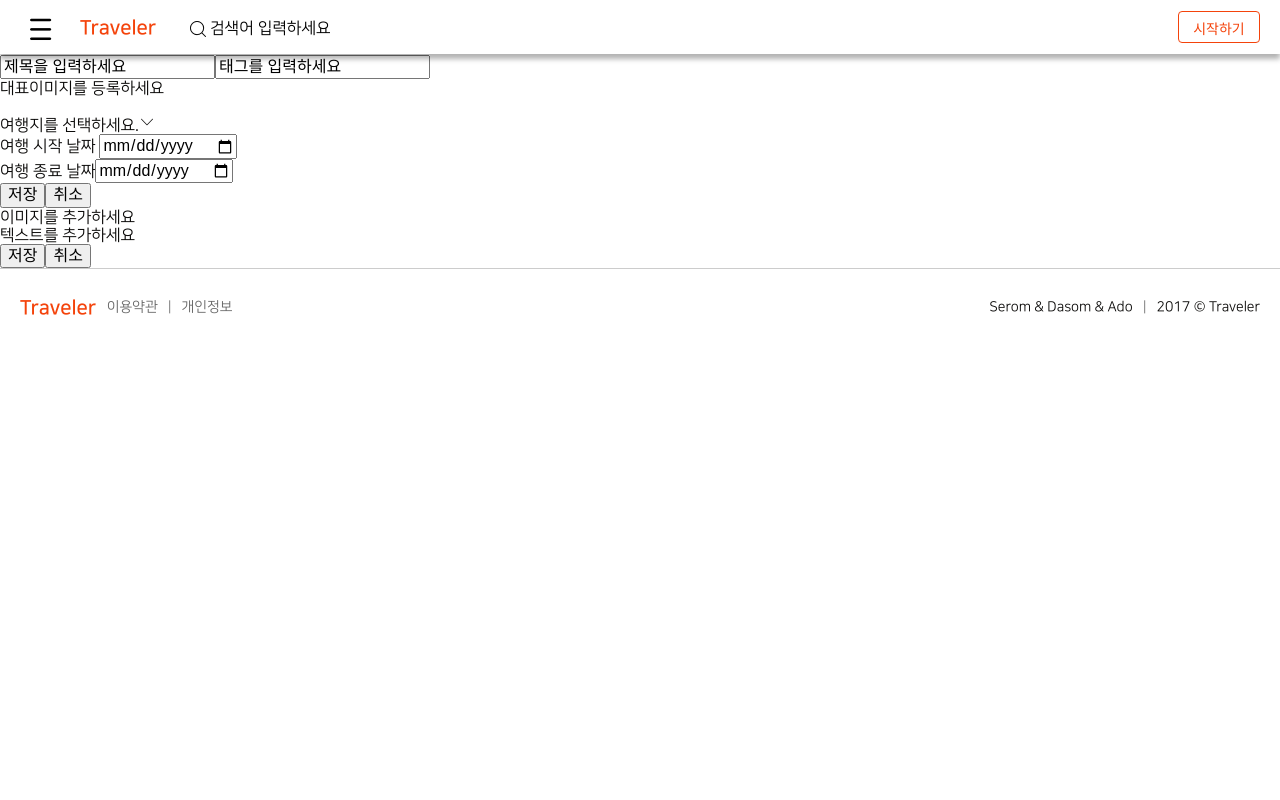
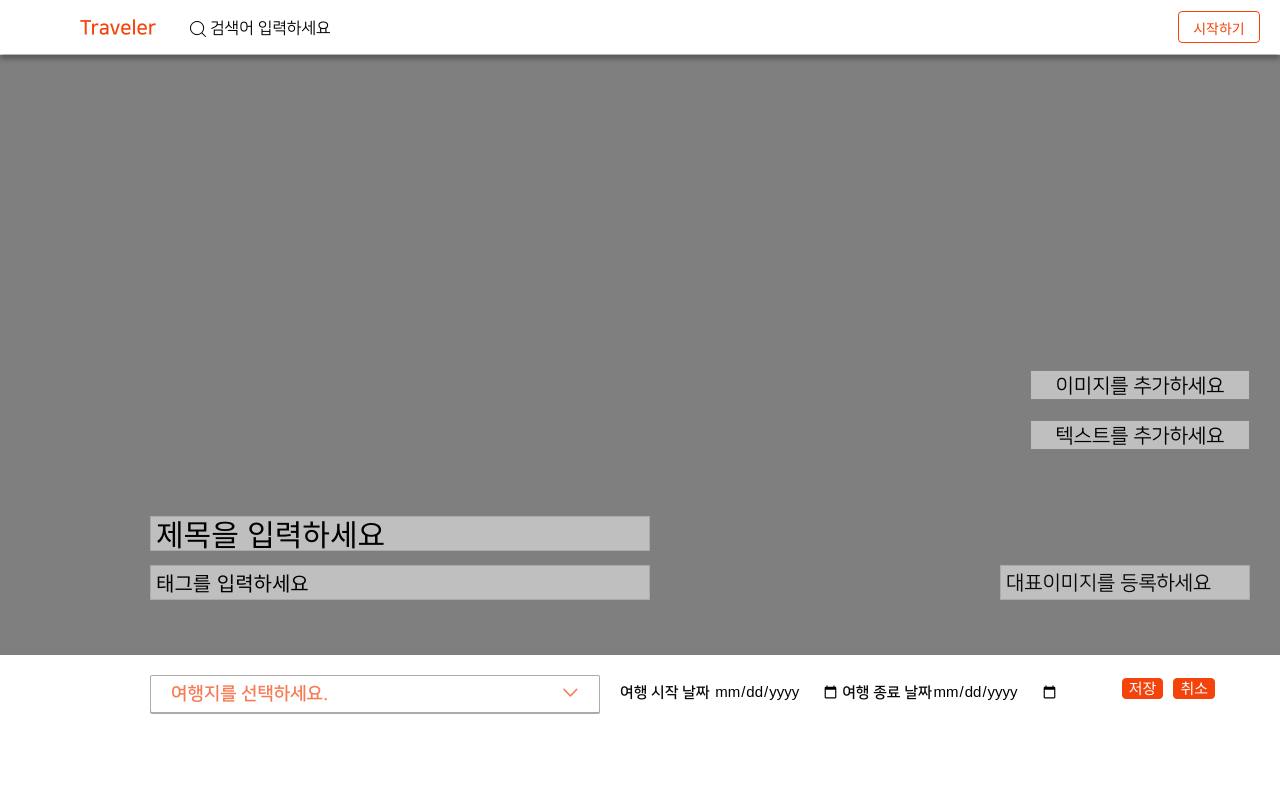
Before and after one commit to travellerinblog/traveller, a Vue app: page /write/wirte in a window 1280 px wide. Shown: the top 800 px of the page. Built offline with nearby package versions, Linux system fonts and the light colour scheme; no server answers; what vue-touch would draw is missing.

Commit message:
write 스타일

```diff
--- a/src/components/List/List.vue
+++ b/src/components/List/List.vue
@@ -46,6 +46,7 @@ export default {
       let payload = { 'data': response.data, 'id': this.$route.params.id }
       this.$store.dispatch('setListsData', payload).then(response => {
         this.$store.commit('makePageNumber', this.getFilteredList.length)
+        this.$store.commit('newListFilter')
       })
     }).catch(error => console.log(error.message))
     axios.get(locationApi).then(response => {
--- a/src/components/List/Post/Write.vue
+++ b/src/components/List/Post/Write.vue
@@ -1,33 +1,35 @@
 <template lang="pug">
   .write
     .write-title-container
+      .title-text-container
+        .title
           label.a11y-hidden(for="write-title") 제목을 입력하세요.
           input#write-title(:value="writeTitleValue" @click="clearInput('title')" @input="setTitleValue" @blur="inputValueCheck('title')")
-      span(v-show="showTitleErrorMessage") {{ titleErrorMessage }}
+          span.title-error(v-show="showTitleErrorMessage") {{ titleErrorMessage }}
+        .tag
           label.a11y-hidden(for="write-tag") 태그를 입력하세요.
           input#write-tag(:value="writeTagValue" @click="clearInput('tag')" @input="setTagValue" @blur="inputValueCheck('tag')")
-      span(v-show="showTagErrorMessage") {{ tagErrorMessage }}
-      form.title-image
+          span.tag-error(v-show="showTagErrorMessage") {{ tagErrorMessage }}
+        form.title-image-form
           label(for="title-image-input") 대표이미지를 등록하세요
           input#title-image-input.a11y-hidden(type="file" name="title-image" @change="imageUpload('title')")
-      span(v-show="showTitleImageProgress") {{imageProgressMessage}}
-      img.title-image-view(:src="wirteTitleImgUrl")
+        span.title-image-error(v-show="showTitleImageProgress") {{imageProgressMessage}}
+      .title-image-container
+        img(:src="wirteTitleImgUrl")
     .write-contents-container
       .country-and-city
-        .selected-country(tabindex="0" @click.prevent="toggleWriteCountryCity('country')" :class="{'default-filter-msg': selectedWriteCity === '여행지를 선택하세요.'}") {{ selectedWriteCity }}
+        p.selected-country(tabindex="0" @click.prevent="toggleWriteCountryCity('country')" :class="{'default-filter-msg': selectedWriteCity === '여행지를 선택하세요.'}") {{ selectedWriteCity }}
           i.icon-down
         .select-container(v-show="showWriteCountry")
           ul.country-and-city-select
-            li(v-for="(country, index) in getCountryAndCityName" :key="'country' + index")
+            li.country(v-for="(country, index) in getCountryAndCityName" :key="'country' + index")
               a(href @click.prevent="toggleWriteCountryCity(country.countryKey)") {{country.country}}
               ul.city-filter(v-if="selectedWriteCountryKey===country.countryKey" v-show="showWriteCity")
-                li(v-for="(citygroup, index) in country.citygroup" :key="'city' + index")
-                  input(type="checkbox" :id="citygroup.city" @change="setSelectedItem")
-                  label(for="citygroup.city") {{ citygroup.city }}
-                li
-                  form
+                li.city(v-for="(citygroup, index) in country.citygroup" :key="'city' + index")
+                  input.a11y-hidden(type="checkbox" :id="citygroup.city" @change.prevent="setSelectedItem")
+                  label(:for="citygroup.city") {{ citygroup.city }}
+                li.city-btn
                   button.city-save-btn(type="submit" @click.prevent="selectComplete(getCountryAndCityName)") 저장
-                    button.city-cancel-btn(type="submit" @click.prevent="toggleWriteCountryCity('cancel')") 취소
       form.date-setting
         .start-date(role="group")
           label(for="start-date") 여행 시작 날짜
@@ -47,11 +49,12 @@
           label(for="contents-text") 텍스트를 추가하세요
           button#contents-text.a11y-hidden(type="button" name="contents-text" @click="setContentsText")
       span.image-progress(v-show="showContentImageProgress") {{imageProgressMessage}}
-        .write-contents-view(v-for="(content, index) in writeContentsData")
+      ul.write-contents-view
+        li.contents-view-item(v-for="(content, index) in writeContentsData")
           textarea(v-if="content.key === 'text'" @input="addContentsText(index)" @blur="inputValueCheck(index)")
-          span(v-show="showContentErrorMessage") {{ contentErrorMessage }}
+          span.text-error-message(v-if="content.key === 'text' && content.value.length === 0" v-show="showContentErrorMessage") {{ contentErrorMessage }}
           img(v-if="content.key === 'img'" :src="content.value")
-          button(type="button" @click="deleteContent(index)") 삭제
+          button.delete(type="button" @click="deleteContent(index)" aria-label="삭제") X
       form.write-button
         button(type="submit" @click.prevent="saveWriteData") 저장
         router-link.save-btn(to="/list/default" tag="button" @click="setListsData('default')") 취소
@@ -114,16 +117,441 @@ export default {
   }
 </script>
 
-<style lang="scss">
+<style lang="scss" sconped>
+@import '../../../sass/App';
+* {
+  box-sizing: border-box;
+}
+a {
+  text-decoration: none;
+  color: inherit;
+}
+label, button {
+  cursor: pointer;
+}
+button {
+  margin: 3px;
+  font-size: 15px;
+  background-color: #f4430b;
+  border: 1px solid #f4430b;
+  border-radius: 4px;
+  color: #fff;
+  font-weight: normal;
+}
 .write-title-container{
-    margin-top: 55px;
+  height: 600px;
+  position: relative;
+  background: rgba(0, 0, 0, 0.5);
+  .title-text-container {
+    margin: 55px 0 0 0;
+    input, label {
+      width: 500px;
+      height: 35px;
+      padding: 5px;
+      border: 1px solid #aaa;
+      background: rgba(256, 256, 256, 0.5);
     }
-  .title-image{
     label {
-      cursor: pointer;
+      padding: 0;
+    }
+    [class $= "error"] {
+      padding: 0 10px;
+      color: #fff;
+      font-size: 15px;
+    }
+    .title{
+      position: absolute;
+      bottom: 100px;
+      font-size: 30px;
+    }
+    .tag{
+      position: absolute;
+      bottom: 55px;
+      input {
+        font-size: 20px;
+      }
+    }
+    .title-image-form{
+      position: absolute;
+      font-size: 20px;
+      label{
+        padding: 0 5px;
+        display: inline-block;
+        width: 250px;
+        height: 35px;
+        line-height: 35px;
+      }
+    }
+    .title-image-error{
+      position: absolute;
+      top: 50%;
+      left: 50%;
+      transform: translateY(-50%);
+      transform: translateX(-50%);
+      font-size: 25px;
+    }
+  }
+}
+.title-image-container{
+  z-index: -1;
+  position: fixed;
+  width: 100vw;
+  height: 600px;
+  overflow: hidden;
+  img{
+    width: 100%;
+    height: auto;
+    padding: 0 0 5px 0;
+  }
+}
+.write-contents-container{
+  position: relative;
+  z-index: 1;
+  min-height: 450px;
+  height: auto;
+  width: 100%;
+  background-color: #fff;
+  overflow: hidden;
+  .country-and-city {
+    position: absolute;
+    z-index: 50;
+    width: 450px;
+    overflow: hidden;
+    background-color: #fff;
+    border: 1px solid rgba(10, 9, 8, 0.34);
+    border-radius: 2px;
+    box-shadow: 0 1px 0px 0 rgba(10, 9, 8, 0.34);
+    font-size: 18px;
+  }
+  .select-container{
+    margin: 0 0 0 20px;
+    width: 500px;
+    overflow: hidden;
+  }
+  .selected-country{
+    margin: 3px 20px;
+    height: 30px;
+    line-height: 30px;
+    font-weight: bold;
+    color: rgba(244, 67, 11,0.7);
+    white-space : nowrap;
+    overflow : hidden;
+    text-overflow : ellipsis;
+  }
+  .country-and-city-select{
+    width: 470px;
+    height: 200px;
+    overflow-Y: scroll;
+    .country {
+      margin-top: 20px;
+      width: 450px;
+    }
+    .city-filter {
+      @include clearfix;
+      font-size: 15px;
+      li {
+        margin: 5px;
+      }
+      .city {
+        float: left;
+        input:checked:checked + label::before{
+          content: '✔';
+          margin: 2px;
+          font-size: 12px;
+        }
+      }
+      .city-btn {
+        float: right;
+        margin-right: 25px;
+      }
+      button{
+        margin-right: 2px;
+        font-size: 15px;
+        background-color: #f4430b;
+        border: 1px solid #f4430b;
+        border-radius: 4px;
+        color: #fff;
+        font-weight: normal;
+      }
+    }
+  }
+  .icon-down{
+    position: relative;
+    top: 3px;
+    float: right;
+    font-size: 18px;
+  }
+  .date-setting {
+    @include clearfix;
+    margin: 20px 0 0 620px;
+    width: 600px;
+    // height: 36px;
+    font-size: 15px;
+    // border: 1px solid rgba(10, 9, 8, 0.34);
+    // border-radius: 2px;
+    // box-shadow: 0 1px 0px 0 rgba(10, 9, 8, 0.34);
+    input {
+      margin: 2px 2px 0 0;
+      height: 30px;
+      font-size: 15px;
+      border: none;
+    }
+    label {
+      font-weight: bold;
+    }
+    .start-date {
+      float: left;
+    }
+    .end-date {
+      float: left;
+    }
+    .date-btn {
+      float: right;
+      margin: 3px 0 0 0;
+      button {
+        margin: 0 5px;
+      }
+    }
+  }
+  .date-error-message {
+    @include clearfix;
+    margin: 5px 0;
+    float: left;
+    font-size: 14px;
+  }
+}
+.write-contents-view {
+  padding: 30px 0 50px 0;
+  margin: 0 auto;
+  max-width: 1220px;
+  .contents-view-item{
+    position: relative;
+  }
+  textarea {
+    margin: 20px 0 0 0;
+    padding: 0 35px 0 0;
+    width: 100%;
+    height: 150px;
+    overflow: visible;
+    border: 1px solid rgba(10, 9, 8, 0.34);
+  }
+  img {
+    margin: 15px 0 0 0;
+    width: 100%;
+  }
+  .delete {
+    position: absolute;
+    top: 25px;
+    right: 10px;
+    width: 30px;
+    height: 30px;
+    border-radius: 50%;
+  }
+  .text-error-message{
+    font-size: 20px;
+  }
+}
+.input-contents {
+  z-index: 10;
+  position: fixed;
+  right: 30px;
+  top: 50%;
+  width: 220px;
+  transform: translateY(-50%);
+  font-size: 20px;
+  form {
+    margin: 20px 0 0 0;
+    width: 100%;
+    height: 30px;
+    background: rgba(256, 256, 256, 0.5);
+    border: 1px solid rgba(10, 9, 8, 0.34);
+    text-align: center;
+    line-height: 30px;
+    color: #000;
+  }
+}
+.image-progress{
+  z-index: 5;
+  position: fixed;
+  top: 50%;
+  left: 50%;
+  transform: translateX(-50%);
+  transform: translateY(-50%);
+  height: 30px;
+  line-height: 30px;
+  background: rgba(0, 0, 0, 0.5);
+  color: #fff;
+  font-size: 20px;
+}
+.write-button {
+  position: absolute;
+  left: 50%;
+  bottom: 10px;
+  transform: translateX(-50%);
+  button {
+    margin: 0 15px 0 0;
+    width: 80px;
+    height: 30px;
   }
 }
 .selected-country, [for="contents-text"]{
   cursor: pointer;
 }
+@include mobile {
+  .write-title-container{
+    .title-text-container {
+      input, label {
+        display: block;
+        width: 250px;
+        height: 30px;
+      }
+      [class $= "error"] {
+        font-size: 12px;
+      }
+      .title{
+        bottom: 105px;
+        font-size: 20px;
+      }
+      .tag{
+        bottom: 60px;
+        font-size: 10px;
+      }
+      .title-image-form{
+        bottom: 15px;
+      }
+      .title-image-error{
+        font-size: 20px;
+      }
+    }
+  }
+  .write-contents-container {
+    .country-and-city {
+      font-size: 15px;
+      width: 97%;
+      .select-container {
+        width: 97%;
+      }
+      .country-and-city-select{
+        width: 110%;
+      }
+      .country {
+        width: 97%;
+      }
+      .city {
+        font-size: 13px;
+        input:checked:checked + label::before{
+          content: '✔';
+          margin: 2px;
+          font-size: 8px;
+        }
+        .city-btn {
+          margin : 0
+        }
+      }
+      .city-btn button {
+        margin-right: 20px;
+      }
+    }
+    .date-setting {
+      width: 97%;
+      margin: 70px 10px 0 10px;
+    }
+  }
+  .input-contents {
+    right: 25px;
+    width: 150px;
+    form {
+      width: 100%;
+      margin-left: 10px;
+      float: left;
+      font-size: 15px;
+    }
+  }
+.write-contents-view{
+  margin: 10px;
+  .text-error-message{
+    font-size: 15px;
+  }
+  textarea{}
+}
+  .write-button {
+    width: 100%;
+    text-align: center;
+  }
+}
+
+@include tablet {
+  .write-title-container{
+    .title-text-container {
+      .title{
+        font-size: 30px;
+      }
+      .tag{
+        font-size: 20px;
+      }
+      .title-image-form{
+        bottom: 15px;
+        left: 10px;
+      }
+    }
+  }
+  .write-contents-container {
+    .date-setting {
+      margin: 70px 10px 0 10px;
+    }
+  }
+  .input-contents {
+    width: 200px;
+    form {
+      width: 100%;
+      margin-left: 10px;
+      float: left;
+      font-size: 20px;
+    }
+  }
+  .write-contents-view {
+    margin: 30px 10px;
+  }
+}
+@include desktop {
+  .write-title-container{
+    .title-text-container {
+      margin: 55px 150px 0 150px;
+      .title{
+        font-size: 30px;
+      }
+      .tag{
+        font-size: 20px;
+      }
+      .title-image-form{
+        right: 30px;
+        bottom: 55px;
+      }
+    }
+  }
+  .country-and-city {
+    margin: 20px 150px 0 150px;
+  }
+  .write-contents-container {
+    .date-error-message {
+    }
+  }
+}
+@include breakpoint(0px, 1199px) {
+  .write-title-container{
+    height: 60vw;
+    .title-text-container {
+      padding: 0 10px;
+    }
+  }
+  .title-image-container{
+    img{
+      width: 100%;
+      height: auto;
+    }
+  }
+  .country-and-city {
+    margin: 20px 10px 0 10px;
+  }
+}
 </style>
```
Lines whose indentation alone changed are shown as unchanged.
